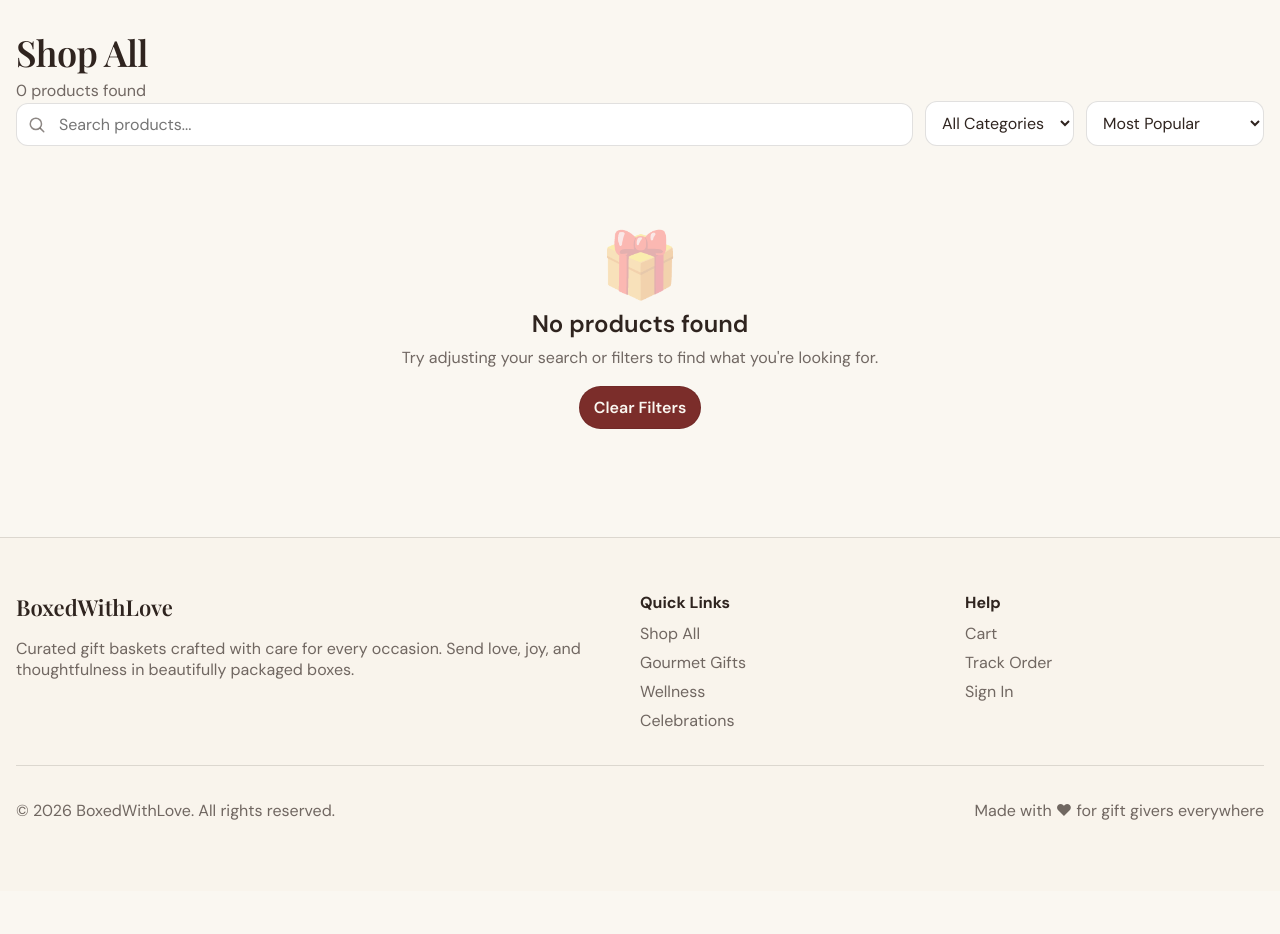
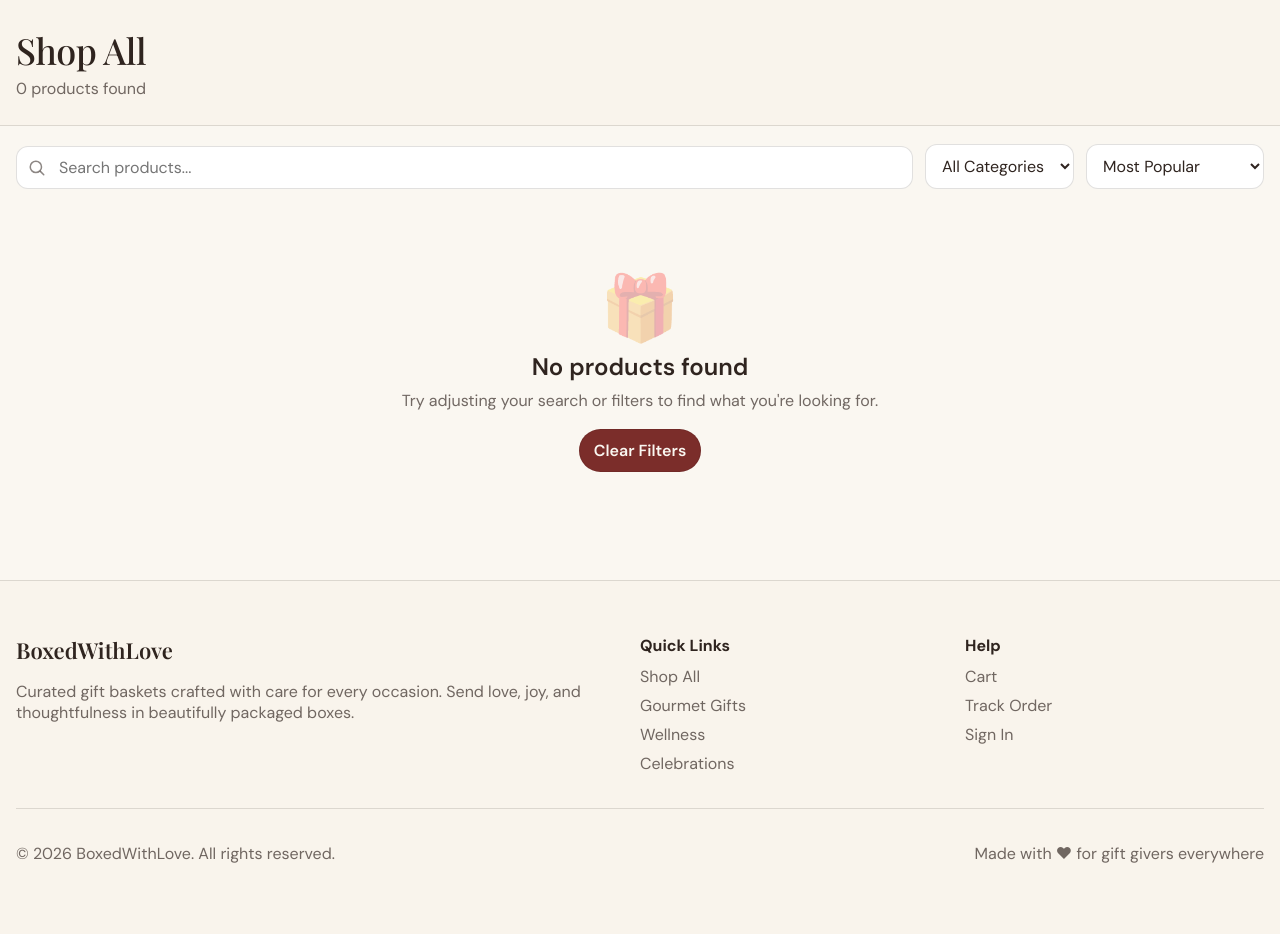
Before and after one commit to R-umaria/ProjectVI-Group5, a Flask app: page /products in a window 1280 px wide. Shown: the part 65-999 px from the top of the page. Before the commit the page ends 885 px from the top, so only its background shows below. Run offline with Flask 3, Linux system fonts and the light colour scheme.

Commit message:
fix: products title / hero improved

```diff
--- a/templates/products.html
+++ b/templates/products.html
@@ -1,5 +1,6 @@
 {% extends "base.html" %}
 {% block title %}Shop - BoxedWithLove{% endblock %}
+{% block main_class %} products-container{% endblock %}
 
 {% block content %}
 <section class="page products-page">
@@ -7,11 +8,10 @@
   {# determine if any filters are active (controls clear visibility) #}
   {% set has_active = (search|length > 0) or (category|length > 0) or (sort and sort != 'popular') %}
 
-  <!-- Hero strip (v0-style) -->
-  <section class="cart-header full-bleed" aria-labelledby="cart-title">
-  <div class="wrap">
-        <h1 class="h1" style="margin-bottom:4px;">{{ category if category else 'Shop All' }}</h1>
-        <div class="muted">{{ products|length }} products found</div>
+  <section class="products-header full-bleed" aria-labelledby="products-title">
+    <div class="wrap">
+      <h1 id="products-title" class="products-title" style="font-weight: 500;">{{ category if category else 'Shop All' }}</h1>
+      <div class="muted products-count">{{ products|length }} products found</div>
     </div>
   </section>
 
@@ -131,22 +131,37 @@
 
 <style>
 /* Products page (v0-aligned tweaks) */
+.container.products-container {
+  padding: 0 16px 18px;
+}
+
 .products-page { padding-top: 0; }
 
-/* Full-bleed hero strip but keep content aligned to container */
-.products-page .products-hero{
-  background: var(--secondary);
+/* Same header strip pattern as cart page */
+.products-page .products-header {
+  background: rgba(243, 234, 220, 0.30);
   border-bottom: 1px solid var(--border);
-  padding: 26px 0;
-  margin: -12px 0 18px; /* negate .page top padding to match screenshot */
-  position: relative;
-  left: 50%;
-  right: 50%;
-  margin-left: -50vw;
-  margin-right: -50vw;
-  width: 100vw;
-  padding-left: calc(50vw - 50%);
-  padding-right: calc(50vw - 50%);
+  margin-bottom: 18px;
+}
+
+.products-page .products-header .wrap {
+  padding: 26px 16px;
+}
+
+.products-page .products-title {
+  margin: 0;
+  font-family: "Playfair Display", Georgia, serif;
+  font-size: 36px;
+  font-weight: 600;
+  letter-spacing: -0.015em;
+}
+
+.products-page .products-count {
+  margin-top: 4px;
+}
+
+@media (max-width: 520px) {
+  .products-page .products-title { font-size: 32px; }
 }
 
 /* Remove the old "boxed" filters background on this page only */
```
